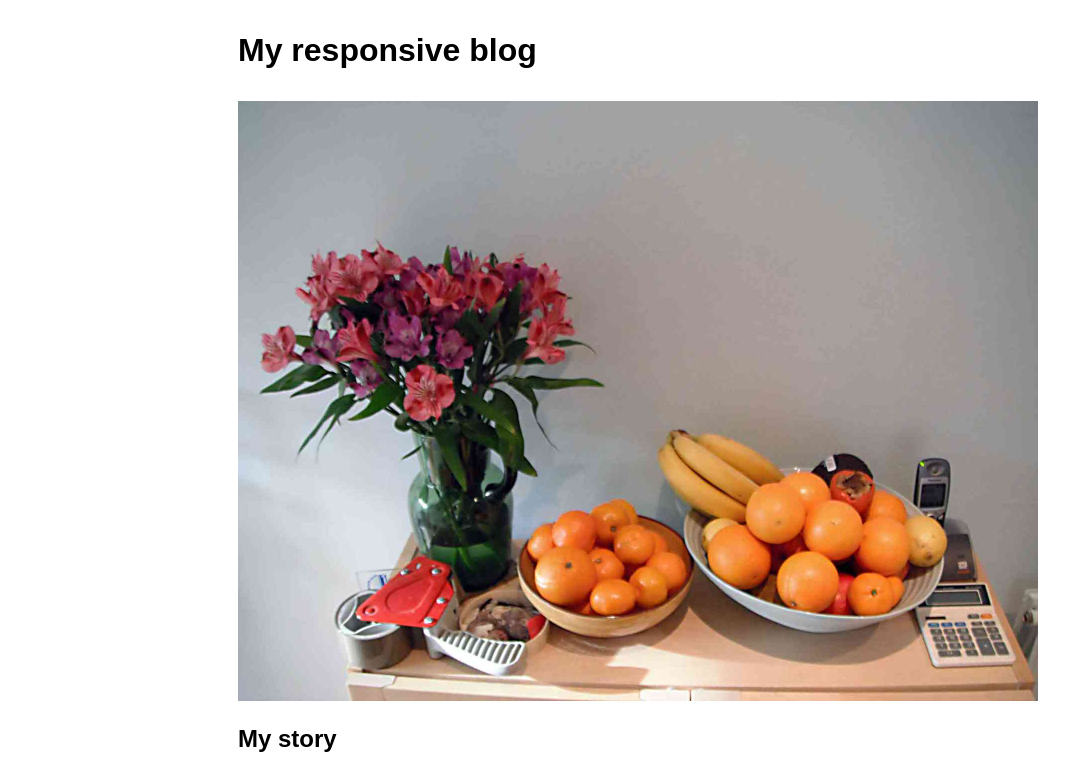
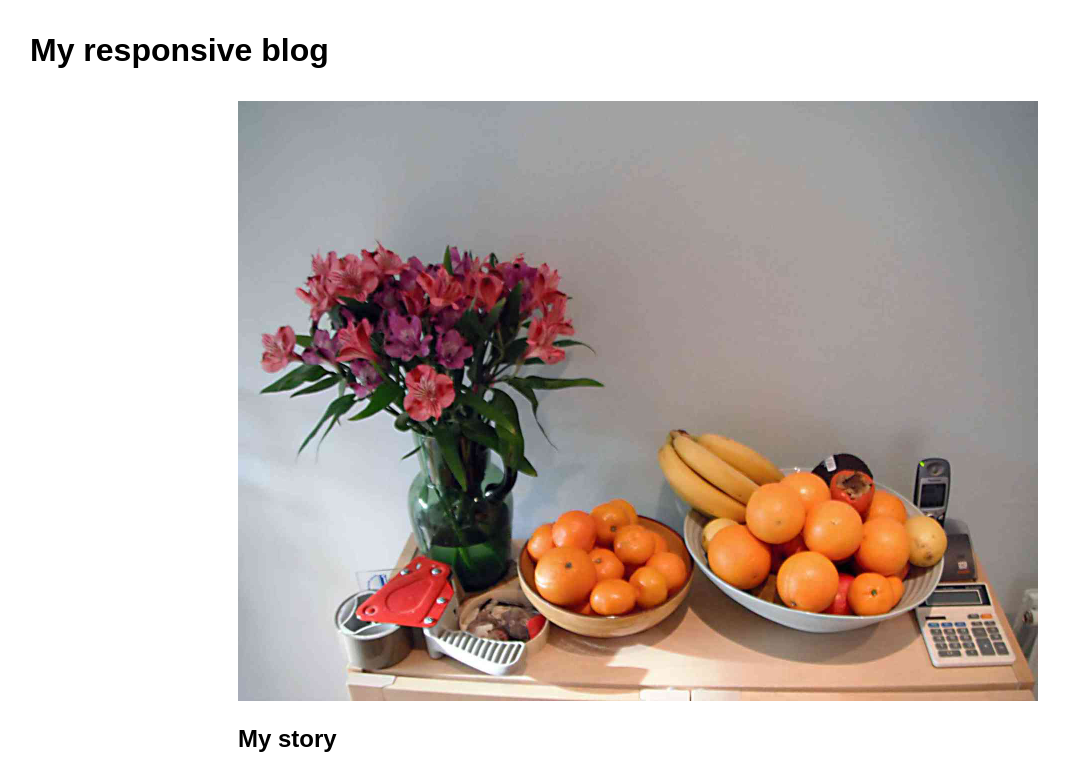
Before and after one commit to Vi5tar/Project-Part-1-Solution, a website: page index.html in a window 1280 px wide. Shown: the top 770 px of the page, without its empty margins (2-1071 px from the left). Drawn offline with Linux system fonts and the light colour scheme; a web font is replaced by a local one.

Commit message:
Responsive Header
set width to 100% so it would scale

also noticed the css was being that's why changes weren't showing up. disabled cacheing in browser.

zocial icons are working now

```diff
--- a/css/main.css
+++ b/css/main.css
@@ -10,14 +10,14 @@ body {
 
 h1 {
   margin: 0 auto 1em auto;
-  width: 800px;
+  width: 100%;
 }
 
 img {
   max-width: 100%;
 }
 
-/* zocial */
+/* zocials */
 
 [class*="zocial-"]:before {
   display: inline-block;
```
Also changed, not shown: 1 other file.
